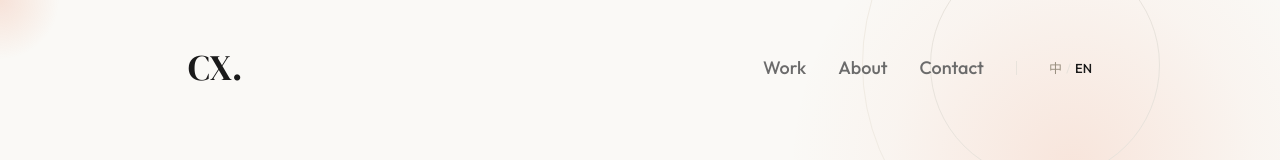
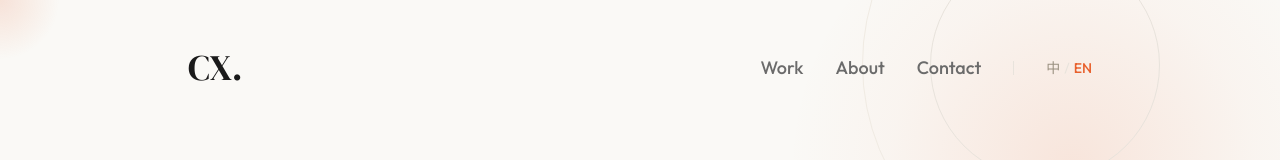
Before and after one commit to CarolineXXY/carolinexu-portfolio, a Next.js app: page / in a window 1280 px wide. Shown: the top 160 px of the page. Built offline with nearby package versions, Linux system fonts and the light colour scheme.

Commit message:
translate

```diff
--- a/components/navbar.tsx
+++ b/components/navbar.tsx
@@ -48,17 +48,17 @@ export function Navbar() {
 
           <div
             className="flex items-center gap-[4px] cursor-pointer"
-            style={{ fontFamily: 'Outfit, sans-serif', fontSize: '13px' }}
+            style={{ fontFamily: 'Outfit, sans-serif', fontSize: '14px' }}
             onClick={toggleLanguage}
           >
             <span style={{
-              color: language === 'zh' ? '#1A1A1A' : '#9A9080',
+              color: language === 'zh' ? '#e8602c' : '#9A9080',
               fontWeight: language === 'zh' ? 500 : 400,
               transition: 'opacity 200ms ease, color 200ms ease'
             }}>中</span>
             <span style={{ color: '#E8E3DC' }}>/</span>
             <span style={{
-              color: language === 'en' ? '#1A1A1A' : '#9A9080',
+              color: language === 'en' ? '#e8602c' : '#9A9080',
               fontWeight: language === 'en' ? 500 : 400,
               transition: 'opacity 200ms ease, color 200ms ease'
             }}>EN</span>
@@ -79,9 +79,8 @@ export function Navbar() {
 
       {/* Mobile Menu Dropdown */}
       <div
-        className={`md:hidden absolute top-full left-0 right-0 bg-background transition-all duration-300 overflow-hidden ${
-          isOpen ? "max-h-64 border-b border-border" : "max-h-0"
-        }`}
+        className={`md:hidden absolute top-full left-0 right-0 bg-background transition-all duration-300 overflow-hidden ${isOpen ? "max-h-64 border-b border-border" : "max-h-0"
+          }`}
       >
         <ul className="flex flex-col items-center py-6 space-y-6">
           {navLinks.map((link) => (
```
